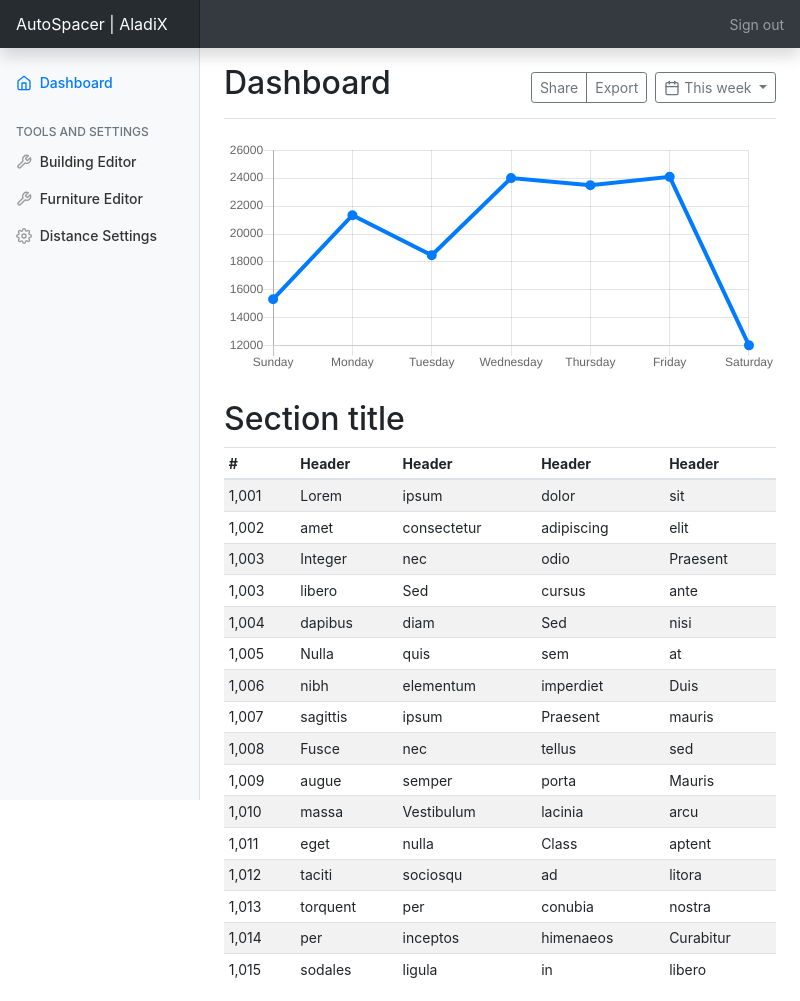
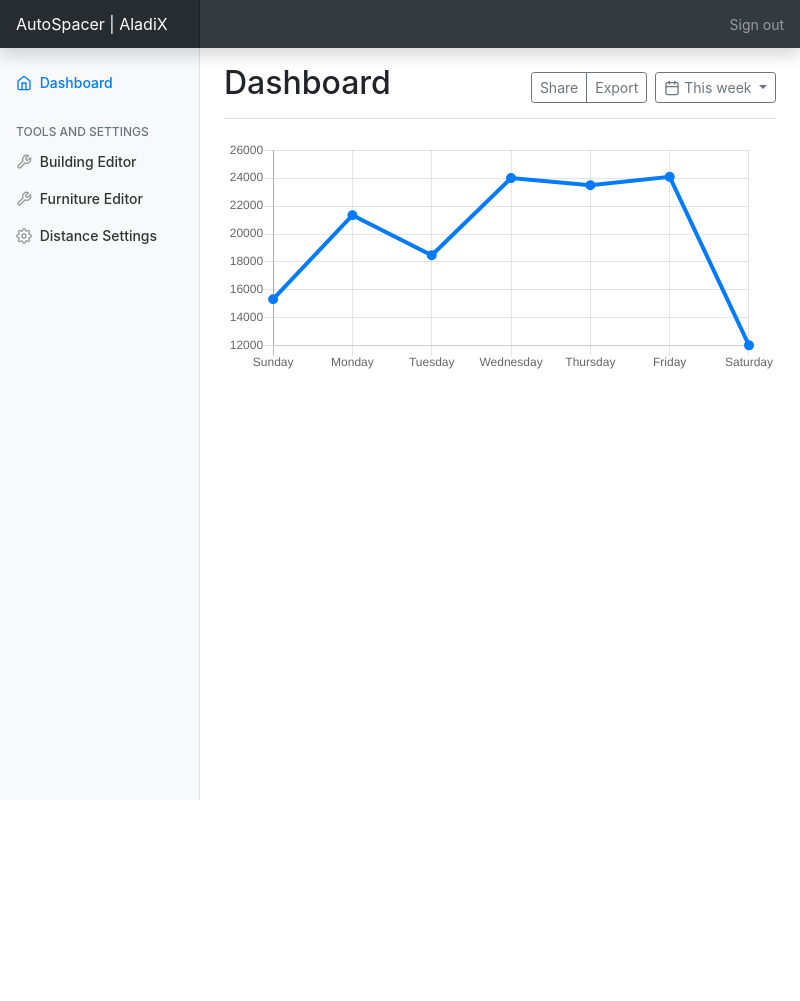
Before and after one commit to lemontyc/mty_hack2020, an Electron app: page index.html in a window 800 px wide. After the commit the page ends 800 px from the top, so only its background shows below. Drawn offline with nearby package versions, Linux system fonts and the light colour scheme.

Commit message:
[FIX] Deleted table
Deleted unused table

```diff
--- a/index.html
+++ b/index.html
@@ -105,134 +105,7 @@
 
       <canvas class="my-4 w-100" id="myChart" width="900" height="380"></canvas>
 
-      <h2>Section title</h2>
-      <div class="table-responsive">
-        <table class="table table-striped table-sm">
-          <thead>
-            <tr>
-              <th>#</th>
-              <th>Header</th>
-              <th>Header</th>
-              <th>Header</th>
-              <th>Header</th>
-            </tr>
-          </thead>
-          <tbody>
-            <tr>
-              <td>1,001</td>
-              <td>Lorem</td>
-              <td>ipsum</td>
-              <td>dolor</td>
-              <td>sit</td>
-            </tr>
-            <tr>
-              <td>1,002</td>
-              <td>amet</td>
-              <td>consectetur</td>
-              <td>adipiscing</td>
-              <td>elit</td>
-            </tr>
-            <tr>
-              <td>1,003</td>
-              <td>Integer</td>
-              <td>nec</td>
-              <td>odio</td>
-              <td>Praesent</td>
-            </tr>
-            <tr>
-              <td>1,003</td>
-              <td>libero</td>
-              <td>Sed</td>
-              <td>cursus</td>
-              <td>ante</td>
-            </tr>
-            <tr>
-              <td>1,004</td>
-              <td>dapibus</td>
-              <td>diam</td>
-              <td>Sed</td>
-              <td>nisi</td>
-            </tr>
-            <tr>
-              <td>1,005</td>
-              <td>Nulla</td>
-              <td>quis</td>
-              <td>sem</td>
-              <td>at</td>
-            </tr>
-            <tr>
-              <td>1,006</td>
-              <td>nibh</td>
-              <td>elementum</td>
-              <td>imperdiet</td>
-              <td>Duis</td>
-            </tr>
-            <tr>
-              <td>1,007</td>
-              <td>sagittis</td>
-              <td>ipsum</td>
-              <td>Praesent</td>
-              <td>mauris</td>
-            </tr>
-            <tr>
-              <td>1,008</td>
-              <td>Fusce</td>
-              <td>nec</td>
-              <td>tellus</td>
-              <td>sed</td>
-            </tr>
-            <tr>
-              <td>1,009</td>
-              <td>augue</td>
-              <td>semper</td>
-              <td>porta</td>
-              <td>Mauris</td>
-            </tr>
-            <tr>
-              <td>1,010</td>
-              <td>massa</td>
-              <td>Vestibulum</td>
-              <td>lacinia</td>
-              <td>arcu</td>
-            </tr>
-            <tr>
-              <td>1,011</td>
-              <td>eget</td>
-              <td>nulla</td>
-              <td>Class</td>
-              <td>aptent</td>
-            </tr>
-            <tr>
-              <td>1,012</td>
-              <td>taciti</td>
-              <td>sociosqu</td>
-              <td>ad</td>
-              <td>litora</td>
-            </tr>
-            <tr>
-              <td>1,013</td>
-              <td>torquent</td>
-              <td>per</td>
-              <td>conubia</td>
-              <td>nostra</td>
-            </tr>
-            <tr>
-              <td>1,014</td>
-              <td>per</td>
-              <td>inceptos</td>
-              <td>himenaeos</td>
-              <td>Curabitur</td>
-            </tr>
-            <tr>
-              <td>1,015</td>
-              <td>sodales</td>
-              <td>ligula</td>
-              <td>in</td>
-              <td>libero</td>
-            </tr>
-          </tbody>
-        </table>
-      </div>
+
     </main>
   </div>
 </div>
```
